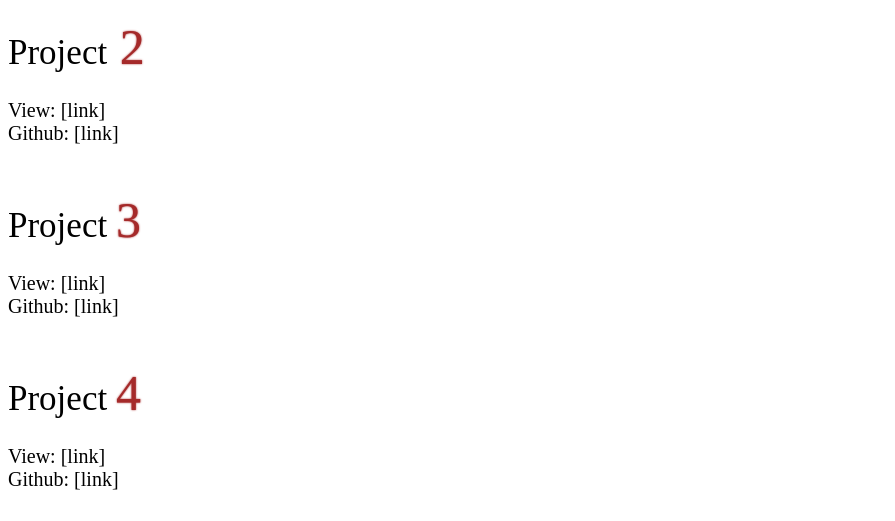
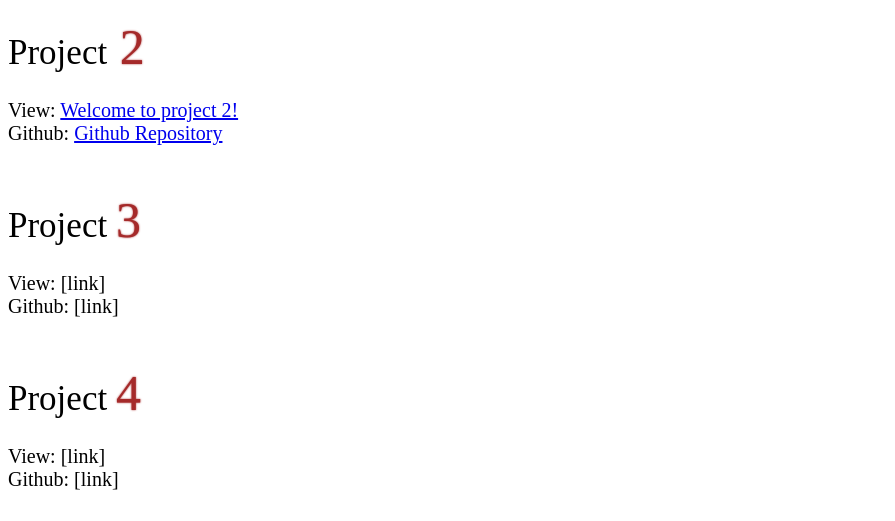
Before and after one commit to smpillai/p1, a plain HTML site: page index.html in a window 1280 px wide. Shown: the part 431-952 px from the top of the page, without its empty margins (0-895 px from the left). Drawn offline with Linux system fonts and the light colour scheme.

Commit message:
Added project 2 link and github link

```diff
--- a/index.html
+++ b/index.html
@@ -19,9 +19,9 @@
    <span id="p2">Project<span id="f"> 2</span></span>
      <br>
      <br>
-     View: [link]
+     View: <a href="http://p2.dwa15-practice.me">Welcome to project 2!</a>
         <br>
-     Github: [link]
+     Github: <a href="https://github.com/smpillai/p2">Github Repository</a>
      <br>
      <br>
      <br>
```
